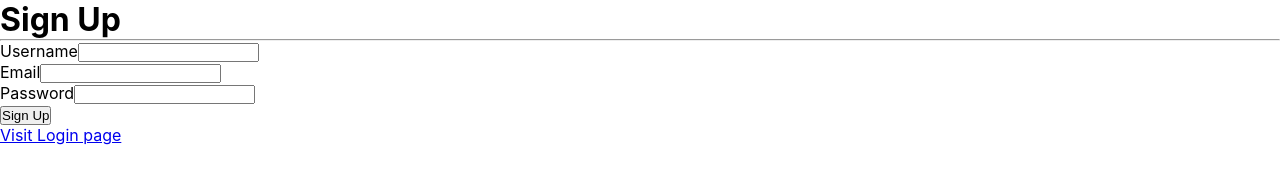
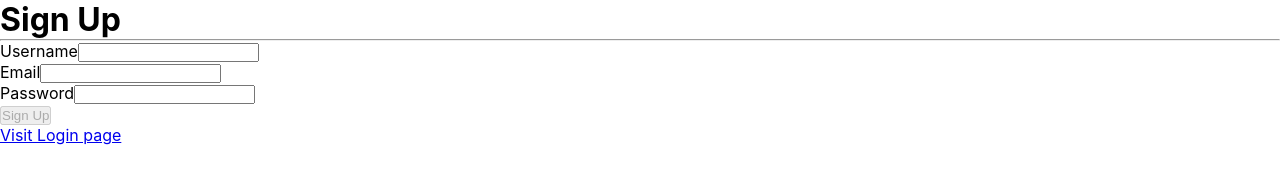
Before and after one commit to sayantan007pal/Hitesh-choudhary-Udemy-complete-web-dev, a Next.js app in the folder Sec 26 Build a fullstack authentication system in NextJs and mongodb/latest/: page /signup in a window 1280 px wide. Shown: the top 196 px of the page. Built offline with nearby package versions, Linux system fonts and the light colour scheme.

Commit message:
feat: enhance signup functionality with fullName and button state management
- Added fullName field to user state
- Implemented button disabling based on user input validation
- Improved error handling and success feedback during signup process

```diff
--- a/Sec 26 Build a fullstack authentication system in NextJs and mongodb/latest/src/app/signup/page.tsx
+++ b/Sec 26 Build a fullstack authentication system in NextJs and mongodb/latest/src/app/signup/page.tsx
@@ -1,6 +1,6 @@
 "use client";
 import Link from "next/link";
-import { useState } from "react";
+import { useEffect, useState } from "react";
 import { useRouter } from "next/navigation";
 import axios from "axios";
 import toast from "react-hot-toast";
@@ -8,13 +8,40 @@ import React from "react";
 
 
 export default function SignUpPage() {
+    const router = useRouter();
 
-    const [user, setUser] = useState({email: "", password: "",username: ""});
+    const [user, setUser] = useState({email: "", password: "",username: "", fullName: ""});
     const [loading, setLoading] = useState(false);
-
+    const [buttonDisabled, setButtonDisabled] = useState(false);
     const onSignUp = async () => {
 
+       try {
+        setLoading(true);
+        const response = await axios.post("/api/users/signup", {
+            username: user.username,
+            email: user.email,
+            password: user.password,
+            fullName: user.fullName,
+        });
+        console.log("Signup success", response.data);
+        toast.success("Signup successful!");
+        router.push("/login");
+        return;
+    } catch (err:any) {
+        console.log("Signup failed", err.message);
+        toast.error(err.response?.data?.message || "Signup failed");
+    } finally {
+        setLoading(false);
     }
+    }
+
+    useEffect(() => {
+        if(user.email.length > 0 && user.password.length > 0 && user.username.length > 0 && user.fullName.length > 0){
+            setButtonDisabled(false);
+        } else {
+            setButtonDisabled(true);
+        }
+    }, [user])
     return (
         <>
         <div>
@@ -49,8 +76,8 @@ export default function SignUpPage() {
         />
         </div>
         <div>
-        <button onClick={onSignUp} disabled={loading}>
-            {loading ? "Signing Up..." : "Sign Up"}
+        <button onClick={onSignUp} disabled={loading || buttonDisabled}>
+            {loading ? "Signing up..." : "Sign Up"}
         </button>
         </div>
         <Link href="/login"> Visit Login page</Link>
```
